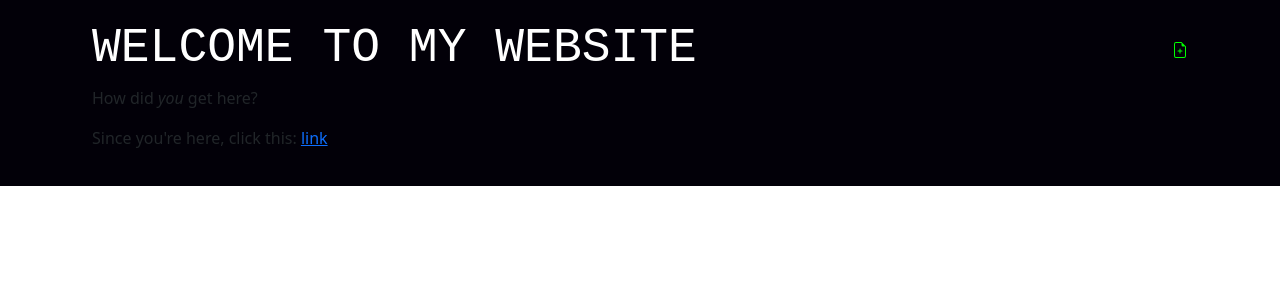
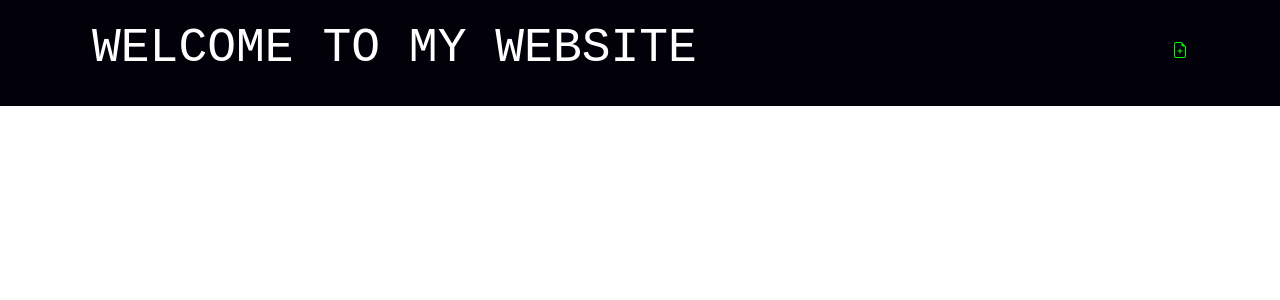
Before and after one commit to LeviGarcia/my-first-blog, a Django app: page / in a window 1280 px wide. Shown: the top 300 px of the page. Run offline with Django 3.2, Linux system fonts and the light colour scheme; data that the repository does not hold is empty.

Commit message:
removed words from base.html

```diff
--- a/blog/templates/blog/base.html
+++ b/blog/templates/blog/base.html
@@ -15,8 +15,6 @@
                     {% include './icons/file-earmark-plus.svg' %}
                 </a>
                 <h1><a href="/">WELCOME TO MY WEBSITE</a></h1>
-                <p>How did <em>you</em> get here?</p>
-                <p>Since you're here, click this: <a href="https://www.youtube.com/watch?v=N9TeBSWl8L4&t=295s">link</a> </p>
               </div>
             </header>
             <main class="container">
```
